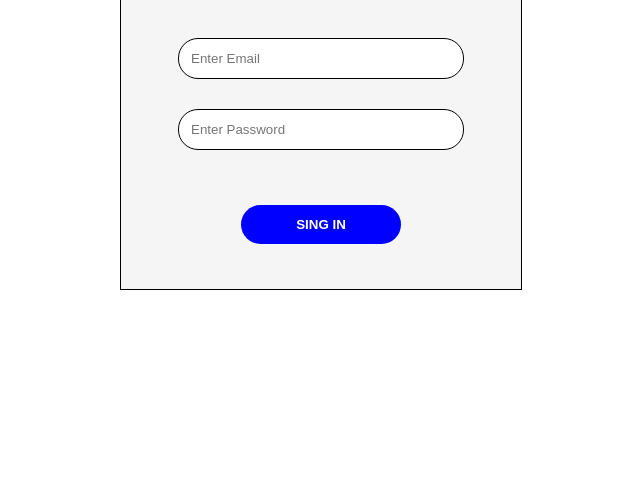
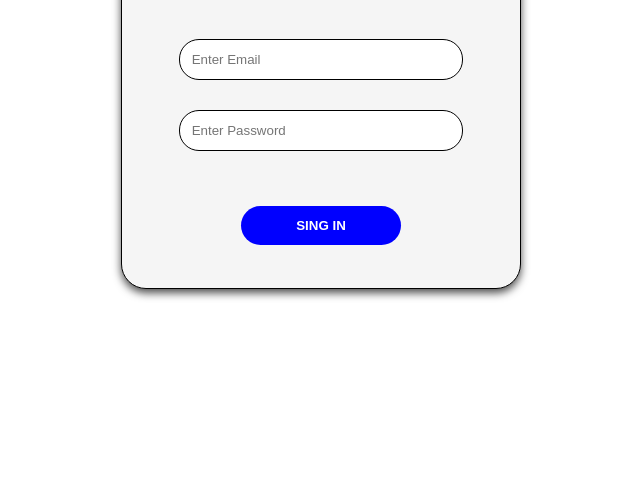
Before and after one commit to bahmanapl/Login-UI-cohort236, a plain HTML site: page Login-UI/index.html in a window 1280 px wide. Shown: the part 311-800 px from the top of the page, without its empty margins (319-959 px from the left). Drawn offline with Linux system fonts and the light colour scheme.

Commit message:
Final draft v1

```diff
--- a/Login-UI/style.css
+++ b/Login-UI/style.css
@@ -14,9 +14,8 @@ body {
     height: 400px;
     width: 400px;
     min-width: 300px;
-    border: 1px solid black;
+    min-height:300px;
     margin: auto;
-
 }
 .form{
     display: flex;
@@ -25,7 +24,9 @@ body {
     align-items: center;
     background-color:whitesmoke ;
     align-content:center;
-
+    box-shadow: 0px 4px 8px 0px rgba(0, 0, 0, 0.7);
+    border-radius: 25px;
+    border: 1px solid black;
 }
 .form h2{
     font-size: 3rem;
```
